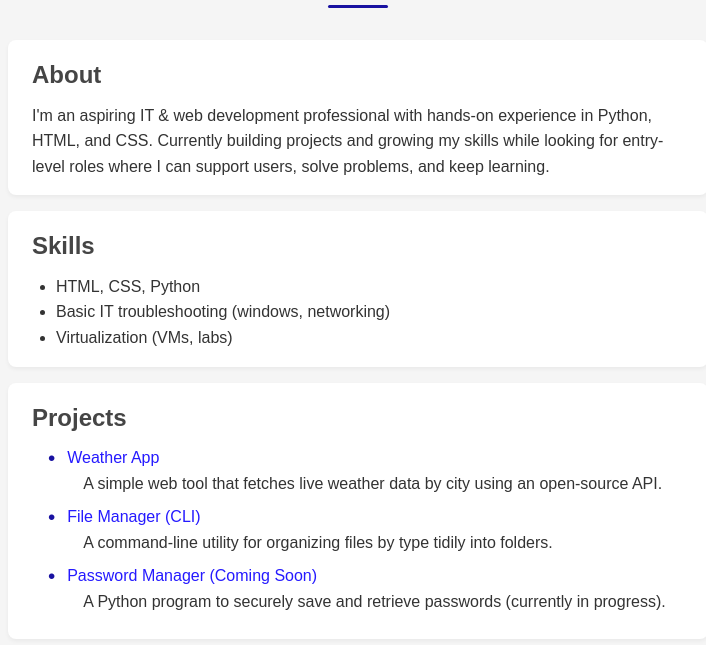
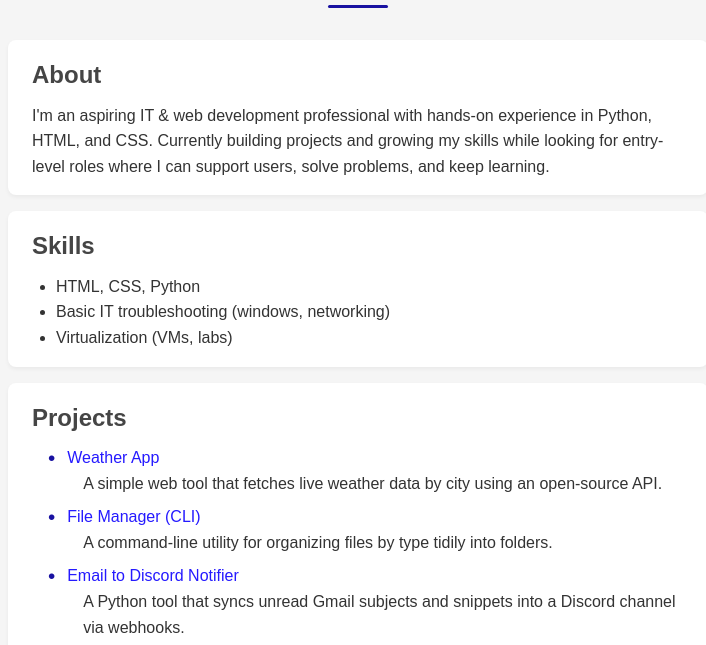
Before and after one commit to Reinald-Claudio/reinald-portfolio, a plain HTML site: page index.html in a window 1280 px wide. Shown: the part 113-758 px from the top of the page, without its empty margins (282-988 px from the left). Drawn offline with Linux system fonts and the light colour scheme.

Commit message:
index.html

```diff
--- a/index.html
+++ b/index.html
@@ -38,6 +38,8 @@
                     <dd>A simple web tool that fetches live weather data by city using an open-source API.</dd>
                 <dt><a href="https://github.com/reinald-claudio/file-organizer" target="_blank">File Manager (CLI)</a></dt>
                     <dd>A command-line utility for organizing files by type tidily into folders.</dd>
+                <dt><a href="https://github.com/Reinald-Claudio/Gmail-to-Discord-Notifier" target="_blank">Email to Discord Notifier</a></dt>
+                    <dd>A Python tool that syncs unread Gmail subjects and snippets into a Discord channel via webhooks.</dd>
                 <dt><a href="" target="_blank">Password Manager (Coming Soon)</a></dt>
                     <dd>A Python program to securely save and retrieve passwords (currently in progress).</dd>
             </dl>
```
